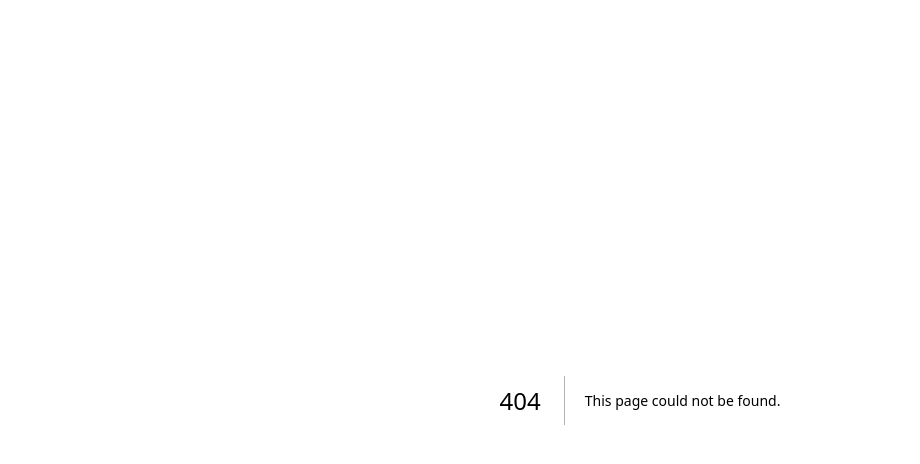
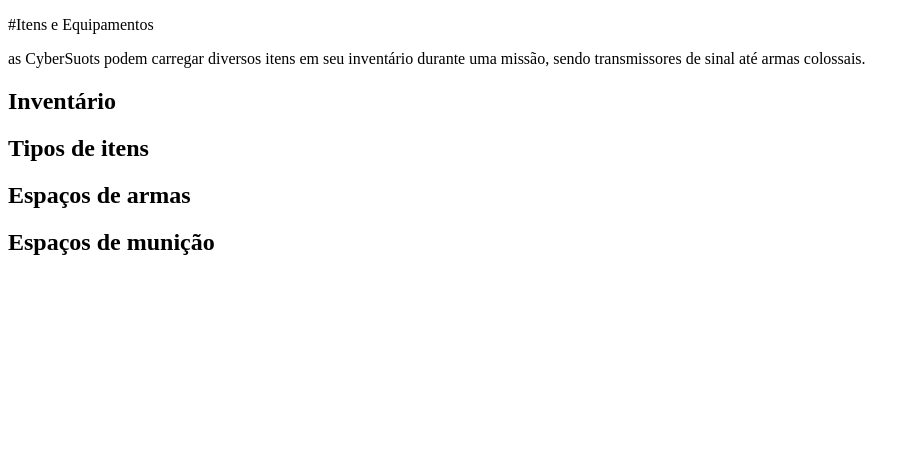
Before and after one commit to ThomasKruchelski/new-frontiers-rpg, a Next.js app: page /documentacao/criacao-de-cybersuit/itens-equipamentos in a window 1280 px wide. Before the commit this address had no page. Shown: the top 464 px of the page, without its empty margins (0-920 px from the left). Built offline with nearby package versions, Linux system fonts and the light colour scheme.

Commit message:
add equipament info

```diff
--- /dev/null
+++ b/pages/documentacao/criacao-de-cybersuit/itens-equipamentos.mdx
@@ -0,0 +1,11 @@
+#Itens e Equipamentos
+
+as CyberSuots podem carregar diversos itens em seu inventário durante uma missão, sendo transmissores de sinal até armas colossais.
+
+## Inventário
+
+## Tipos de itens
+
+## Espaços de armas
+
+## Espaços de munição
```
